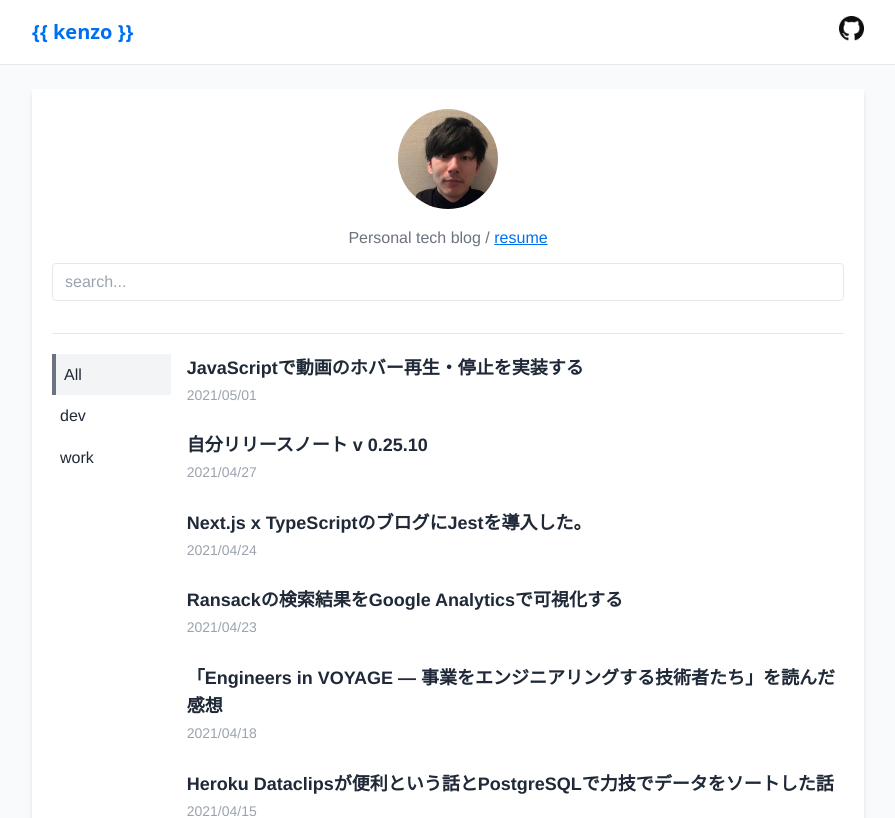
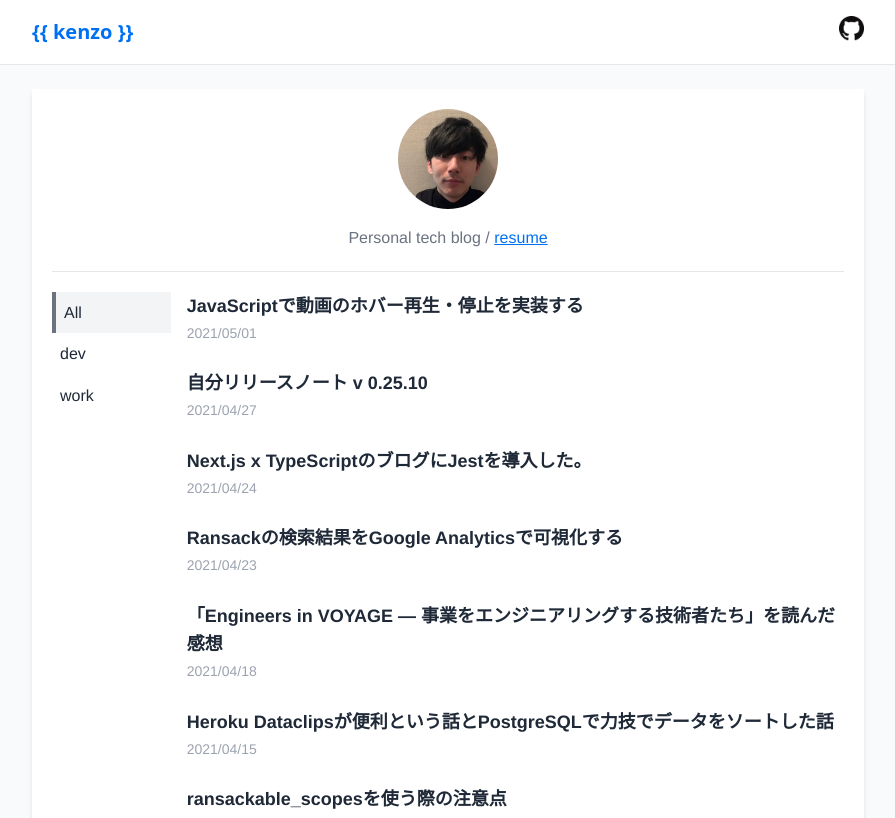
Before and after one commit to kenzo-tanaka/nextJsBlog, a Next.js app: page / in a window 1280 px wide. Shown: the top 818 px of the page, without its empty margins (192-1087 px from the left). Built offline with nearby package versions, Linux system fonts and the light colour scheme.

Commit message:
components/postsContainer: fix

```diff
--- a/components/postsContainer.tsx
+++ b/components/postsContainer.tsx
@@ -13,10 +13,6 @@ const PostsContainer: React.FC<Props> = ({ posts }) => {
   return (
     <>
       <Profile />
-      <input
-        className="my-3 appearance-none border rounded w-full py-2 px-3 leading-tight focus:outline-none focus:shadow-outline"
-        placeholder="search..."
-      />
       <MobileCategoryMenu />
       <hr className="my-5 hidden sm:block" />
       <div className="grid grid-cols-6 gap-4">
```
